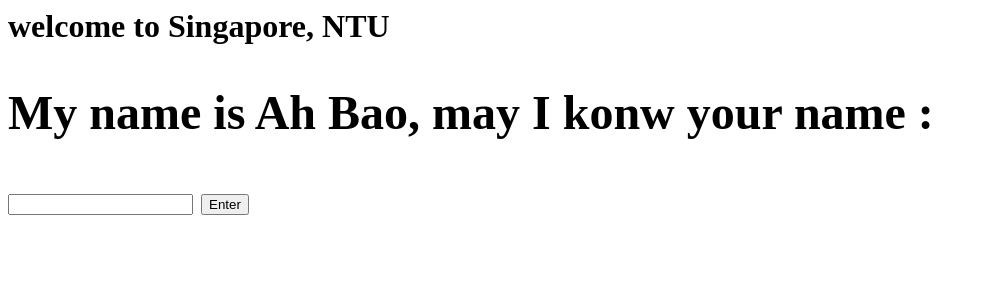
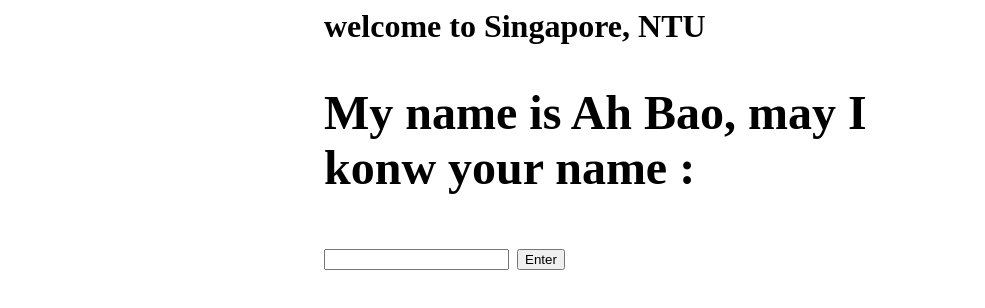
Before and after one commit to laoxiaoxuesheng/rpa-19feb2024, a plain HTML site: page templates/index.html in a window 1280 px wide. Shown: the whole page, without its empty margins (0-985 px from the left). Drawn offline with Linux system fonts and the light colour scheme.

Commit message:
Update index.html

```diff
--- a/templates/index.html
+++ b/templates/index.html
@@ -1,3 +1,12 @@
+<style>
+  .container{width: 100%;margin: auto;}
+  @media (min-width:600px) {.container {width: 80%;}}
+  @media (min-width:768px) {.container {width: 60%;}}
+  @media (min-width:1024px) {.container {width: 50%;}}
+
+  </style>
+
+<div class="container">
 <h1>welcome to Singapore, NTU<h1>
 <form action="/main" method="post">
   <h2>My name is Ah Bao, may I konw your name : </h2>
@@ -5,3 +14,4 @@
   <input type ="submit" value ="Enter">
 
 </form>
+</div>
```
